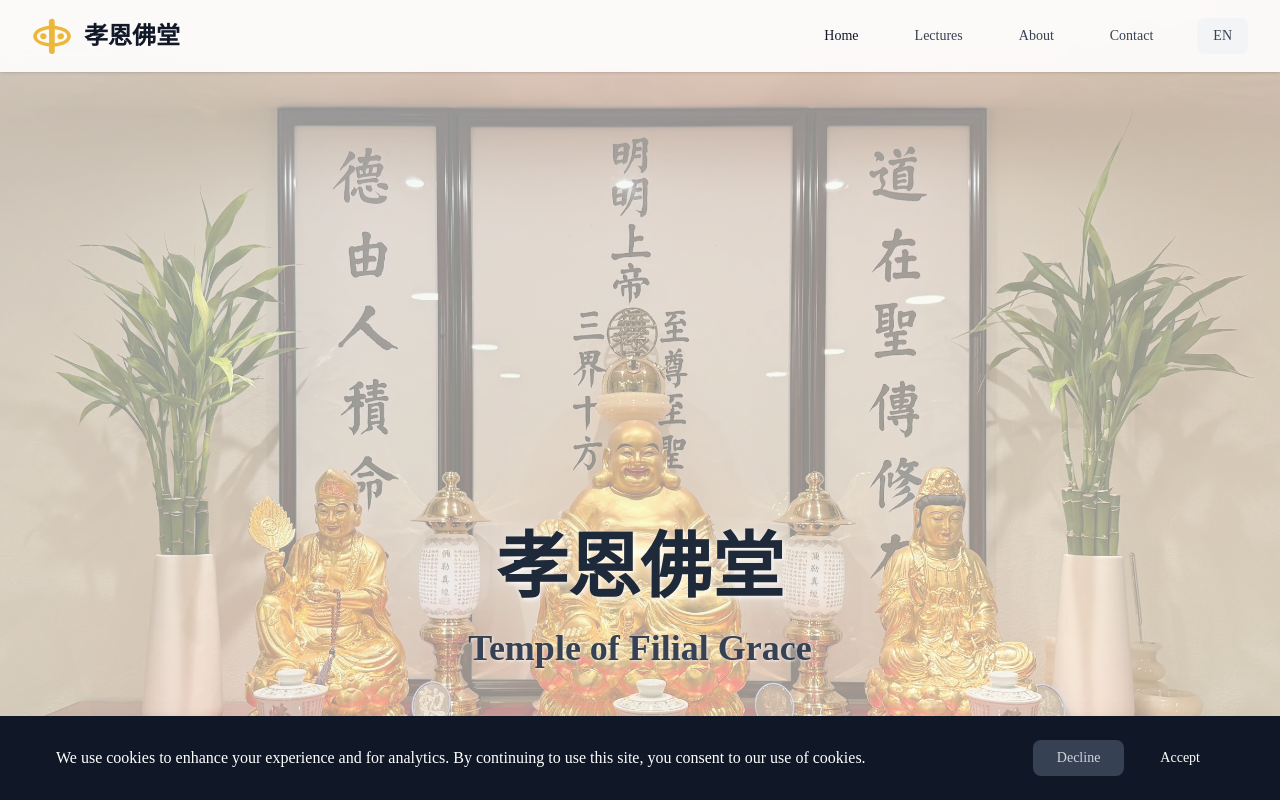
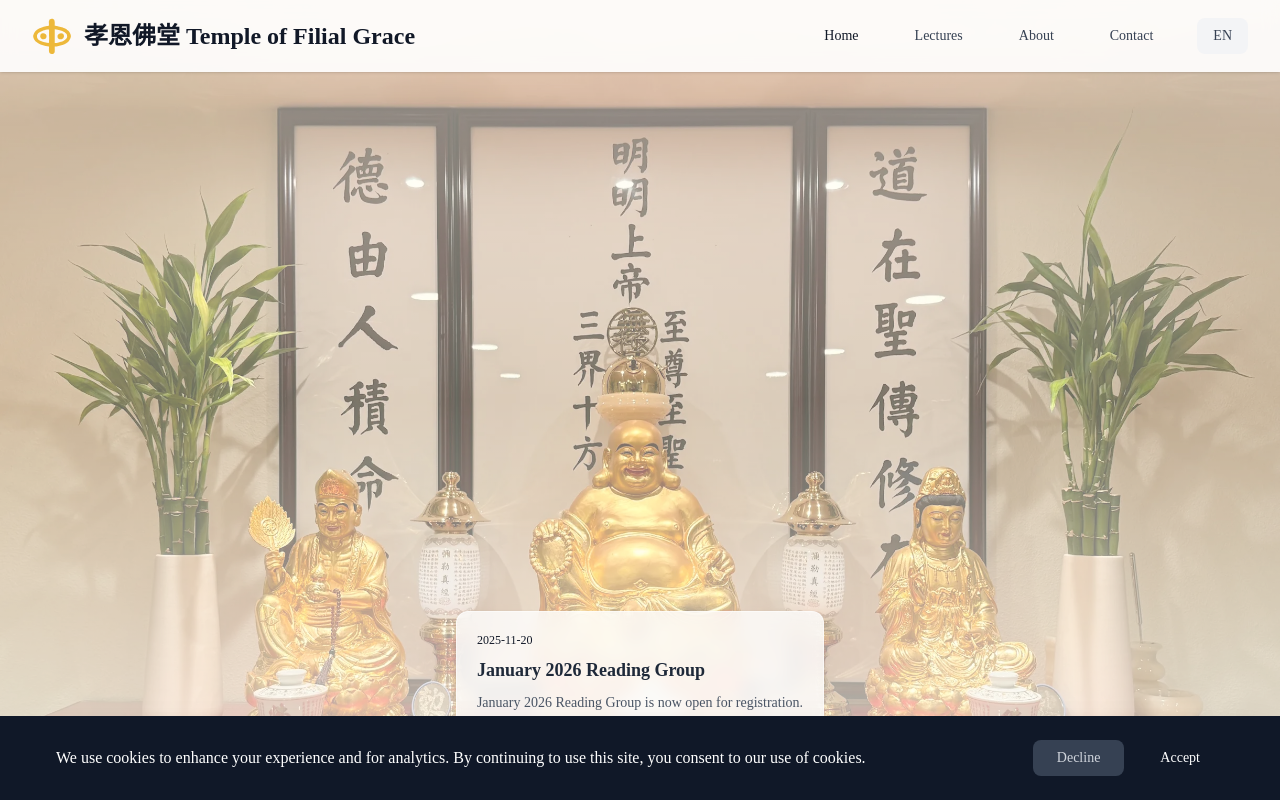
Before and after one commit to mocsharp/filialgrace, a React (Vite) app: page / in a window 1280 px wide. Shown: the top 800 px of the page. Built offline with nearby package versions, Linux system fonts and the light colour scheme; a web font is replaced by a local one.

Commit message:
feat: Add news section. Update core pages, components, and configuration.

```diff
--- a/src/components/Footer.tsx
+++ b/src/components/Footer.tsx
@@ -12,7 +12,7 @@ const Footer = () => {
           {/* Temple Info */}
           <div>
             <h3 className="text-xl font-bold text-white mb-4 font-klee">
-              {t('home.titleChinese')}
+              {t('home.title')}
             </h3>
             <p className="text-sm mb-2">{t('home.title')}</p>
             <p className="text-sm text-gray-400 mt-4">
@@ -23,7 +23,7 @@ const Footer = () => {
           {/* Quick Links */}
           <div>
             <h3 className="text-lg font-semibold text-white mb-4">
-              {t('nav.home')}
+              {t('nav.links')}
             </h3>
             <ul className="space-y-2">
               <li>
--- a/src/components/Header.tsx
+++ b/src/components/Header.tsx
@@ -32,14 +32,14 @@ const Header = () => {
             <motion.img
               whileHover={{ scale: 1.05 }}
               src="/images/logo.svg"
-              alt={t('home.titleChinese')}
+              alt={t('home.title')}
               className="w-10 h-10"
             />
             <motion.div
               whileHover={{ scale: 1.05 }}
               className="text-2xl font-bold text-primary-600"
             >
-              <span className="font-klee">{t('home.titleChinese')}</span>
+              <span className="font-klee">{t('nav.title')}</span>
             </motion.div>
           </Link>
 
@@ -49,8 +49,7 @@ const Header = () => {
               <Link
                 key={item.path}
                 to={item.path}
-                className={`relative px-3 py-2 text-sm font-medium transition-colors focus:outline-none focus:ring-2 focus:ring-primary-500 focus:ring-offset-2 rounded ${
-                  isActive(item.path)
+                className={`relative px-3 py-2 text-sm font-medium transition-colors focus:outline-none focus:ring-2 focus:ring-primary-500 focus:ring-offset-2 rounded ${isActive(item.path)
                   ? 'text-primary-600'
                   : 'text-gray-700 hover:text-primary-600'
                   }`}
@@ -117,8 +116,7 @@ const Header = () => {
                     key={item.path}
                     to={item.path}
                     onClick={() => setMobileMenuOpen(false)}
-                    className={`px-4 py-2 text-base font-medium rounded-lg transition-colors focus:outline-none focus:ring-2 focus:ring-primary-500 ${
-                      isActive(item.path)
+                    className={`px-4 py-2 text-base font-medium rounded-lg transition-colors focus:outline-none focus:ring-2 focus:ring-primary-500 ${isActive(item.path)
                       ? 'bg-primary-50 text-primary-600'
                       : 'text-gray-700 hover:bg-gray-50'
                       }`}
--- /dev/null
+++ b/src/components/NewsSection.tsx
@@ -0,0 +1,116 @@
+import { useState, useRef, useEffect } from 'react';
+import { Link } from 'react-router-dom';
+import { useTranslation } from 'react-i18next';
+import { motion } from 'framer-motion';
+import { config } from '../config';
+
+const NewsSection = () => {
+    const { t, i18n } = useTranslation();
+    const isZh = i18n.language === 'zh';
+    const scrollContainerRef = useRef<HTMLDivElement>(null);
+    const [canScrollLeft, setCanScrollLeft] = useState(false);
+    const [canScrollRight, setCanScrollRight] = useState(true);
+    const [isScrollable, setIsScrollable] = useState(false);
+
+    // Check scroll position to update arrow visibility
+    const checkScroll = () => {
+        if (scrollContainerRef.current) {
+            const { scrollLeft, scrollWidth, clientWidth } = scrollContainerRef.current;
+            setCanScrollLeft(scrollLeft > 0);
+            setCanScrollRight(scrollLeft < scrollWidth - clientWidth - 10); // -10 buffer
+            setIsScrollable(scrollWidth > clientWidth);
+        }
+    };
+
+    useEffect(() => {
+        checkScroll();
+        window.addEventListener('resize', checkScroll);
+        return () => window.removeEventListener('resize', checkScroll);
+    }, []);
+
+    const scroll = (direction: 'left' | 'right') => {
+        if (scrollContainerRef.current) {
+            const scrollAmount = 320; // Approx card width + gap
+            const newScrollLeft = direction === 'left'
+                ? scrollContainerRef.current.scrollLeft - scrollAmount
+                : scrollContainerRef.current.scrollLeft + scrollAmount;
+
+            scrollContainerRef.current.scrollTo({
+                left: newScrollLeft,
+                behavior: 'smooth'
+            });
+        }
+    };
+
+    // If no news, don't render the section
+    if (!config.news || config.news.length === 0) {
+        return null;
+    }
+
+    return (
+        <div className="w-full max-w-6xl mx-auto px-4 mt-12 relative z-20 group">
+            <div className="relative">
+                {/* Left Arrow */}
+                {canScrollLeft && (
+                    <button
+                        onClick={() => scroll('left')}
+                        className="absolute left-0 top-1/2 -translate-y-1/2 -translate-x-4 z-30 bg-white/80 backdrop-blur-sm p-2 rounded-full shadow-md hover:bg-white text-primary-600 transition-all hidden md:block"
+                        aria-label="Previous news"
+                    >
+                        <svg xmlns="http://www.w3.org/2000/svg" width="24" height="24" viewBox="0 0 24 24" fill="none" stroke="currentColor" strokeWidth="2" strokeLinecap="round" strokeLinejoin="round">
+                            <path d="m15 18-6-6 6-6" />
+                        </svg>
+                    </button>
+                )}
+
+                {/* Right Arrow */}
+                {canScrollRight && (
+                    <button
+                        onClick={() => scroll('right')}
+                        className="absolute right-0 top-1/2 -translate-y-1/2 translate-x-4 z-30 bg-white/80 backdrop-blur-sm p-2 rounded-full shadow-md hover:bg-white text-primary-600 transition-all hidden md:block"
+                        aria-label="Next news"
+                    >
+                        <svg xmlns="http://www.w3.org/2000/svg" width="24" height="24" viewBox="0 0 24 24" fill="none" stroke="currentColor" strokeWidth="2" strokeLinecap="round" strokeLinejoin="round">
+                            <path d="m9 18 6-6-6-6" />
+                        </svg>
+                    </button>
+                )}
+
+                <div
+                    ref={scrollContainerRef}
+                    onScroll={checkScroll}
+                    className="overflow-x-auto py-4 -mx-4 px-4 md:mx-0 md:px-0 hide-scrollbar snap-x snap-mandatory"
+                >
+                    <div className={`flex space-x-4 min-w-max md:min-w-0 md:flex ${isScrollable ? '' : 'md:justify-center'} md:space-x-6`}>
+                        {config.news.map((item, index) => (
+                            <motion.div
+                                key={index}
+                                initial={{ opacity: 0, y: 20 }}
+                                animate={{ opacity: 1, y: 0 }}
+                                transition={{ duration: 0.5, delay: 0.8 + index * 0.1 }}
+                                className="w-72 md:w-auto flex-shrink-0 snap-center"
+                            >
+                                <Link
+                                    to={item.link}
+                                    className="block h-full bg-white/80 backdrop-blur-sm rounded-xl p-5 shadow-sm border border-white/50 hover:shadow-md transition-all hover:-translate-y-1 hover:bg-white/90"
+                                >
+                                    <div className="text-xs text-primary-600 font-medium mb-2">
+                                        {item.date}
+                                    </div>
+                                    <h3 className={`text-lg font-bold mb-2 text-gray-800 ${isZh ? 'font-klee' : ''}`}>
+                                        {isZh ? item.title.zh : item.title.en}
+                                    </h3>
+                                    <p className="text-gray-600 text-sm leading-relaxed line-clamp-2">
+                                        {isZh ? item.description.zh : item.description.en}
+                                    </p>
+                                </Link>
+                            </motion.div>
+                        ))}
+                    </div>
+                </div>
+            </div>
+        </div>
+    );
+};
+
+export default NewsSection;
--- a/src/config.ts
+++ b/src/config.ts
@@ -1,3 +1,30 @@
+export interface NewsItem {
+    date: string;
+    title: {
+        en: string;
+        zh: string;
+    };
+    description: {
+        en: string;
+        zh: string;
+    };
+    link: string;
+}
+
 export const config = {
     studyGroupRegistrationUrl: 'https://forms.gle/Ue1nD5Rb4otxcqzP8',
+    news: [
+        {
+            date: '2025-11-20',
+            title: {
+                en: 'January 2026 Reading Group',
+                zh: '2026年一月讀書會',
+            },
+            description: {
+                en: 'January 2026 Reading Group is now open for registration.',
+                zh: '2026年一月讀書會開始報名囉，誠摯歡迎大家報名參加。',
+            },
+            link: '/lectures',
+        }
+    ] as NewsItem[],
 };
--- a/src/i18n.ts
+++ b/src/i18n.ts
@@ -7,28 +7,28 @@ const resources = {
     translation: {
       // Navigation
       nav: {
+        links: 'Site Index',
         home: 'Home',
         lectures: 'Lectures',
         about: 'About',
-        contact: 'Contact'
+        contact: 'Contact',
+        title: '孝恩佛堂 Temple of Filial Grace',
       },
       // Home Page
       home: {
         title: 'Temple of Filial Grace',
-        titleChinese: '孝恩佛堂',
+
         subtitle: 'A Place of Spiritual Harmony',
         divineText: 'Ming Ming Shang Di Wu Liang Qing Xu Zhi Zun Zhi Sheng San Jie Shi Fang Wan Ling Zhen Zai',
-        wisdomText: 'The Way is Transmitted by Saints, Cultivation Depends on Oneself; Virtue Comes from Actions, Destiny from Heaven',
+        wisdomText: 'Tao is Transmitted by Saints, Cultivation Depends on Oneself; Virtue Comes from Actions, Destiny from Heaven',
         fiveReligionsText: 'Unity of Five Religions: Confucianism, Buddhism, Taoism, Christianity, Islam'
       },
       // Lectures Page
       lectures: {
         title: 'Lectures',
-        titleChinese: '課程',
         subtitle: 'Class Offerings',
         studyGroup: {
           title: 'Study Group',
-          titleChinese: '讀書會',
           topic: 'Topic',
           currentTopic: 'Heart Sutra',
           schedule: 'Monthly on Sundays, 10:00 AM - 11:30 AM',
@@ -36,7 +36,6 @@ const resources = {
         },
         childrenClass: {
           title: "Children's Scripture Class",
-          titleChinese: '兒童讀經班',
           topic: 'Activities',
           currentTopic: 'Good Pupil and Child, Art & Craft...',
           schedule: 'TBD',
@@ -46,10 +45,8 @@ const resources = {
       // About Page
       about: {
         title: 'About Us',
-        titleChinese: '關於我們',
         templeDescription: 'The Temple of Filial Grace (孝恩佛堂) is dedicated to promoting the teachings of Buddhism, Taoism, and the Confucian ideals of Confucius and Mencius. It aspires to help more people understand the divine wisdom of enlightened beings and to apply these teachings in everyday life to cultivate one\'s moral and spiritual refinement. Through spiritual practice and self-reflection, individuals can attain harmony and balance of body, mind, and spirit, inspiring those around them and fostering social harmony. May this path of cultivation bring peace and stability to our troubled world, and may the ideal of the “Great Unity” envisioned by Confucius soon be realized.',
         purposeTitle: 'The Purpose of Tao',
-        purposeTitleChinese: '道之宗旨',
         fiveReligionsTitle: 'Five Great Religions',
         callToAction: 'Join our lectures to learn more about the wisdom of the Heavenly Way.',
         purposeItems: [
@@ -78,7 +75,6 @@ const resources = {
       // Contact Page
       contact: {
         title: 'Contact Us',
-        titleChinese: '聯絡我們',
         email: 'Email',
         location: 'Location',
         findUs: 'Find Us',
@@ -108,36 +104,35 @@ const resources = {
     translation: {
       // Navigation
       nav: {
+        links: '網站索引',
         home: '首頁',
         lectures: '課程',
         about: '關於我們',
-        contact: '聯絡我們'
+        contact: '聯絡我們',
+        title: '孝恩佛堂 Temple of Filial Grace',
       },
       // Home Page
       home: {
-        title: 'Temple of Filial Grace',
-        titleChinese: '孝恩佛堂',
+        title: '孝恩佛堂',
+
         subtitle: '心靈和諧之所',
         divineText: '明明上帝 無量清虛 至尊至聖 三界十方 萬靈真宰',
-        wisdomText: 'The Way is Transmitted by Saints, Cultivation Depends on Oneself; Virtue Comes from Actions, Destiny from Heaven',
+        wisdomText: '道在聖傳修在己 德由人蹟命由天',
         fiveReligionsText: '五教合一：儒 釋 道 耶 回'
       },
       // Lectures Page
       lectures: {
-        title: 'Lectures',
-        titleChinese: '課程',
+        title: '課程',
         subtitle: '目前課程',
         studyGroup: {
-          title: 'Study Group',
-          titleChinese: '讀書會',
+          title: '讀書會',
           topic: '主題',
           currentTopic: '般若波羅蜜多心經',
           schedule: '每個月一次 週日早上 10:00 - 11:30',
           registerLink: '報名讀書會'
         },
         childrenClass: {
-          title: 'Children\'s Scripture Class',
-          titleChinese: '兒童讀經班',
+          title: '兒童讀經班',
           topic: '活動',
           currentTopic: '弟子規，美術勞作...',
           schedule: '不定期上課',
@@ -147,10 +142,8 @@ const resources = {
       // About Page
       about: {
         title: '關於我們',
-        titleChinese: '關於我們',
         templeDescription: '孝恩佛堂為天道發一組圓通設立於西雅圖的佛堂。佛堂旨在弘揚佛學、道學與孔孟思想，期望藉此讓更多人深入了解仙佛神聖的智慧，並在日常生活中付諸實踐，以提升自我修養。透過修行與反思，達到身心靈的圓融與和諧，進而啟發身邊之人，共創社會祥和。願此修行之道為紛亂的世界帶來一份安定與平靜，並祈願孔子所倡之「大同世界」早日實現。',
         purposeTitle: '道之宗旨',
-        purposeTitleChinese: '道之宗旨',
         fiveReligionsTitle: '五大宗教',
         callToAction: '歡迎加入我們的課程，深入了解天道的智慧。',
         purposeItems: [
@@ -177,8 +170,7 @@ const resources = {
       },
       // Contact Page
       contact: {
-        title: 'Contact Us',
-        titleChinese: '聯絡我們',
+        title: '聯絡我們',
         email: '電子郵件',
         location: '地點',
         findUs: '尋找我們',
--- a/src/index.css
+++ b/src/index.css
@@ -17,6 +17,19 @@
     background-color: #ffffff;
     -webkit-font-smoothing: antialiased;
   }
+}
+
+/* Hide scrollbar for Chrome, Safari and Opera */
+.hide-scrollbar::-webkit-scrollbar {
+  display: none;
+}
+
+/* Hide scrollbar for IE, Edge and Firefox */
+.hide-scrollbar {
+  -ms-overflow-style: none;
+  /* IE and Edge */
+  scrollbar-width: none;
+  /* Firefox */
 }
 
 .btn-primary {
--- a/src/pages/Contact.tsx
+++ b/src/pages/Contact.tsx
@@ -16,11 +16,8 @@ const Contact = () => {
           {/* Page Header */}
           <div className="text-center mb-16">
             <h1 className={`text-4xl md:text-5xl font-bold mb-4 ${isZh ? 'font-klee' : ''}`}>
-              {t('contact.titleChinese')}
+              {t('contact.title')}
             </h1>
-            <p className="text-xl text-gray-600">
-              {t('contact.title')}
-            </p>
             <div className="w-24 h-1 bg-primary-600 mx-auto mt-6" />
           </div>
 
--- a/src/pages/Home.tsx
+++ b/src/pages/Home.tsx
@@ -1,5 +1,7 @@
 import { useTranslation } from 'react-i18next';
 import { motion } from 'framer-motion';
+
+import NewsSection from '../components/NewsSection';
 
 const Home = () => {
   const { t, i18n } = useTranslation();
@@ -8,42 +10,25 @@ const Home = () => {
   return (
     <div className="relative leading-none">
       {/* Section 1: Hero */}
-      <section className="relative min-h-screen flex items-center justify-center overflow-hidden block">
+      <section className="relative min-h-screen flex flex-col justify-end pb-12 overflow-hidden block">
         {/* Background Image - Mobile (portrait) version */}
         <div className="absolute inset-0 bg-section-1-mobile md:landscape:bg-section-1-desktop bg-cover bg-top bg-no-repeat" style={{ backgroundColor: '#f0f9ff' }}>
           {/* Gradient overlay for better text readability */}
-          <div className="absolute inset-0 bg-gradient-to-br from-blue-200/40 via-indigo-100/30 to-white/35" />
-          {/* Pale yellow overlay */}
+          <div className="absolute inset-0 bg-gradient-to-b from-white/30 via-transparent to-white/60" />
+          {/* Warm overlay for temple feel */}
           <div className="absolute inset-0 bg-yellow-50/40" />
         </div>
 
-        <div className="relative z-10 text-center px-4 mt-[400px]">
-          <motion.h1
-            initial={{ opacity: 0, y: 30 }}
-            animate={{ opacity: 1, y: 0 }}
-            transition={{ duration: 0.8, delay: 0.2 }}
-            className={`text-5xl md:text-7xl font-black mb-6 text-gray-800 ${isZh ? 'font-klee' : ''}`}
-            style={{ textShadow: '2px 2px 4px rgba(255, 255, 255, 0.8), 0 0 20px rgba(255, 255, 255, 0.5)' }}
-          >
-            {t('home.titleChinese')}
-          </motion.h1>
-          <motion.p
-            initial={{ opacity: 0, y: 30 }}
-            animate={{ opacity: 1, y: 0 }}
-            transition={{ duration: 0.8, delay: 0.4 }}
-            className="text-2xl md:text-4xl font-bold text-gray-700"
-            style={{ textShadow: '1px 1px 3px rgba(255, 255, 255, 0.8)' }}
-          >
-            {t('home.title')}
-          </motion.p>
-        </div>
+
+        {/* News Section */}
+        <NewsSection />
 
         {/* Scroll indicator */}
         <motion.div
           initial={{ opacity: 0 }}
           animate={{ opacity: 1 }}
           transition={{ duration: 1, delay: 1 }}
-          className="absolute bottom-8 left-1/2 transform -translate-x-1/2"
+          className="absolute bottom-8 right-8"
         >
           <div className="w-6 h-10 border-2 border-white rounded-full flex items-start justify-center p-2">
             <motion.div
@@ -54,6 +39,8 @@ const Home = () => {
           </div>
         </motion.div>
       </section>
+
+
 
       {/* Section 2: Divine Text */}
       <section
@@ -248,29 +235,33 @@ const Home = () => {
             whileInView={{ opacity: 1, y: 0 }}
             transition={{ duration: 0.8 }}
             viewport={{ once: false }}
-            className="space-y-8"
+            className="mb-12"
           >
-            <p className="text-4xl md:text-6xl font-klee leading-relaxed">
-              道在聖傳修在己 德由人蹟命由天
-            </p>
-            <p className="text-xl md:text-2xl font-light max-w-3xl mx-auto">
+            <h2 className="text-3xl md:text-5xl font-klee mb-6 leading-relaxed">
               {t('home.wisdomText')}
-            </p>
-            <motion.div
-              initial={{ opacity: 0 }}
-              whileInView={{ opacity: 1 }}
-              transition={{ duration: 0.8, delay: 0.5 }}
-              viewport={{ once: false }}
-              className="pt-8"
+            </h2>
+            <div className="w-24 h-1 bg-amber-500 mx-auto rounded-full"></div>
+          </motion.div>
+
+          <motion.div
+            initial={{ opacity: 0, y: 30 }}
+            whileInView={{ opacity: 1, y: 0 }}
+            transition={{ duration: 0.8, delay: 0.2 }}
+            viewport={{ once: false }}
+            className="flex flex-col sm:flex-row gap-4 justify-center"
+          >
+            <a
+              href="/about"
+              className="px-8 py-3 bg-amber-600 hover:bg-amber-500 text-white rounded-full font-medium transition-colors duration-300 shadow-lg shadow-amber-900/20"
             >
-              <a
-                href="/lectures"
-                className="btn-primary inline-block"
-                aria-label={t('nav.lectures')}
-              >
-                {t('nav.lectures')}
-              </a>
-            </motion.div>
+              {t('nav.about')}
+            </a>
+            <a
+              href="/contact"
+              className="px-8 py-3 bg-transparent border border-white/30 hover:bg-white/10 text-white rounded-full font-medium transition-colors duration-300 backdrop-blur-sm"
+            >
+              {t('nav.contact')}
+            </a>
           </motion.div>
         </div>
       </section>
```
Also changed, not shown: src/pages/About.tsx (+3 -6 lines), src/pages/Lectures.tsx (+3 -12 lines). Lines whose indentation alone changed are shown as unchanged.
